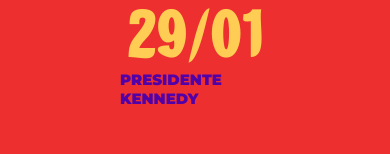
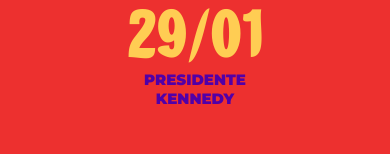
Before and after one commit to marcoshmarcarini/veraotvgazeta, a Next.js app: page / in a window 390 px wide. Shown: the part 4325-4479 px from the top of the page. Built offline with nearby package versions, Linux system fonts and the light colour scheme.

Commit message:
Update
alterações de css.

```diff
--- a/styles/Home.module.css
+++ b/styles/Home.module.css
@@ -384,6 +384,16 @@
     justify-content: center;
   }
 
+  .txtDataMTB p{
+    transform: translateX(0px) !important;
+    text-align: center !important;
+    margin-left: auto !important;
+    margin-right: auto !important;
+    display: flex;
+    justify-content: center;
+    align-items: center;
+  }
+
 }
 
 @media (max-width: 700px) {
```
